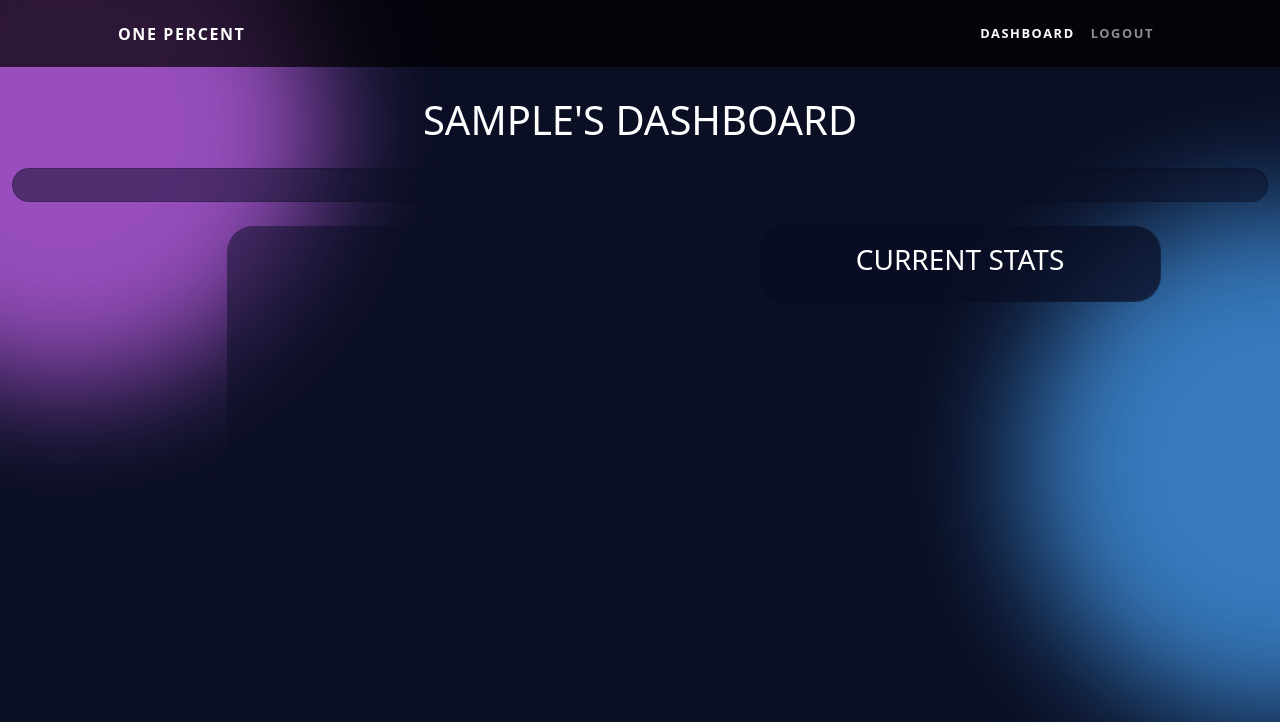
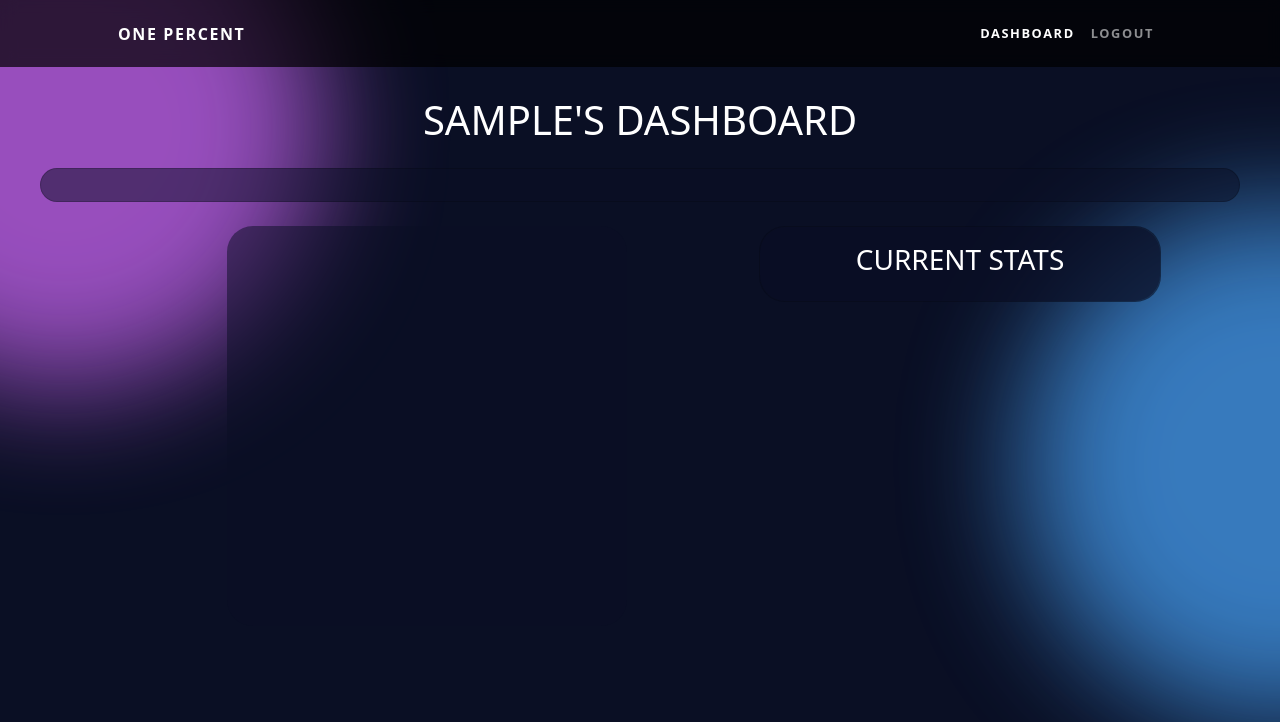
Before and after one commit to AlexThoma5/one_percent, a Django app: page /dashboard/ in a window 1280 px wide. Shown: the top 722 px of the page. Run offline with Django 4.2, Linux system fonts and the light colour scheme; the visitor is signed in with stand-in values (Sample User, id 1); data that the repository does not hold is empty; some libraries are stand-ins or nearby versions.

Commit message:
Reduce max-width on category-widget for better alignment

```diff
--- a/static/css/style.css
+++ b/static/css/style.css
@@ -178,7 +178,7 @@ body {
 .category-widget {
   background: rgb(10, 15, 36, 0.5);
   border-radius: 26px;
-  max-width: 1365px;
+  max-width: 1200px;
   margin: 0 auto;
 }
 
```
